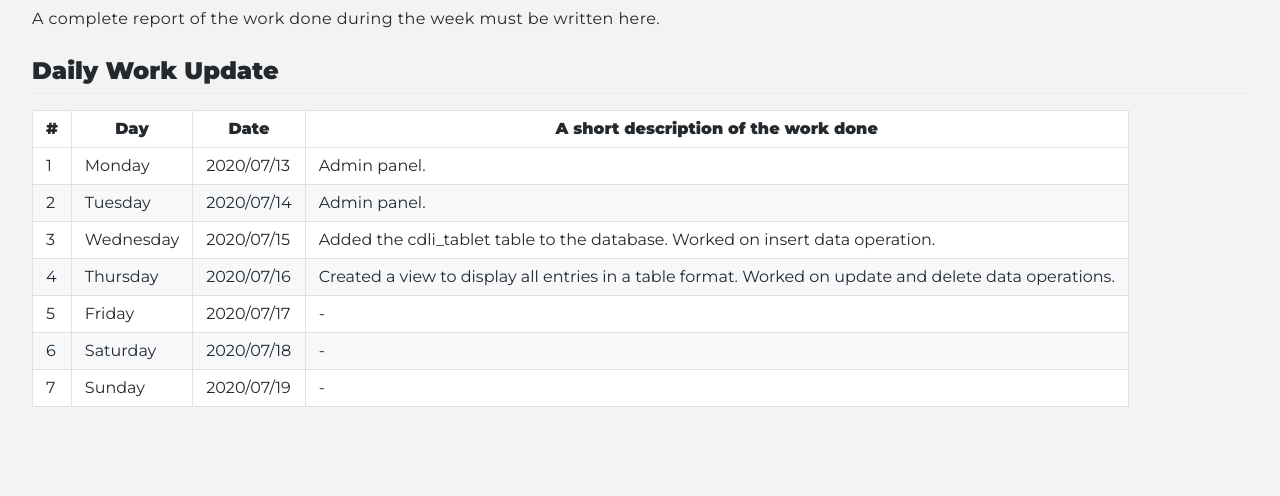
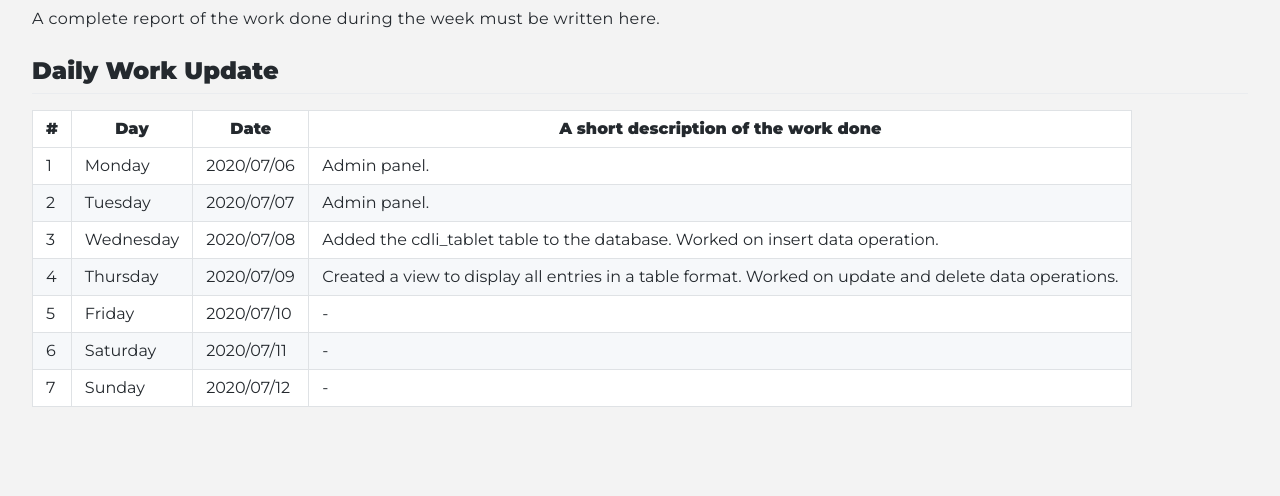
Before and after one commit to cdli-gh/blog, a Jekyll site: the page built from _blog/gsoc20/mobile_app/posts/07_week6.md, in a window 1280 px wide. Shown: the part 659-1155 px from the top of the page. Built offline with Jekyll 4.4.1, drawn with Linux system fonts in a browser that asks for light colours; Markdown is read by kramdown in place of the engine named in the settings.

Commit message:
Update 07_week6.md

```diff
--- a/_blog/gsoc20/mobile_app/posts/07_week6.md
+++ b/_blog/gsoc20/mobile_app/posts/07_week6.md
@@ -21,10 +21,10 @@ A complete report of the work done during the week must be written here.
 
 |\#|Day|Date|A short description of the work done|
 |---	|---	|---	|---	|
-|1   	| Monday 	|   2020/07/13	|Admin panel.   	|
-|2   	| Tuesday  	|   2020/07/14	|Admin panel.   	|
-|3   	| Wednesday  	|  2020/07/15 	|Added the cdli_tablet table to the database. Worked on insert data operation.   	|
-|4   	| Thursday  	|   2020/07/16	|Created a view to display all entries in a table format. Worked on update and delete data operations.   	|
-|5   	| Friday  	|   2020/07/17	|-   	|
-|6   	| Saturday  	|   2020/07/18	|-   	|
-|7   	| Sunday  	|   2020/07/19	|-   	|
+|1   	| Monday 	|   2020/07/06	|Admin panel.   	|
+|2   	| Tuesday  	|   2020/07/07	|Admin panel.   	|
+|3   	| Wednesday  	|  2020/07/08 	|Added the cdli_tablet table to the database. Worked on insert data operation.   	|
+|4   	| Thursday  	|   2020/07/09	|Created a view to display all entries in a table format. Worked on update and delete data operations.   	|
+|5   	| Friday  	|   2020/07/10	|-   	|
+|6   	| Saturday  	|   2020/07/11	|-   	|
+|7   	| Sunday  	|   2020/07/12	|-   	|
```
